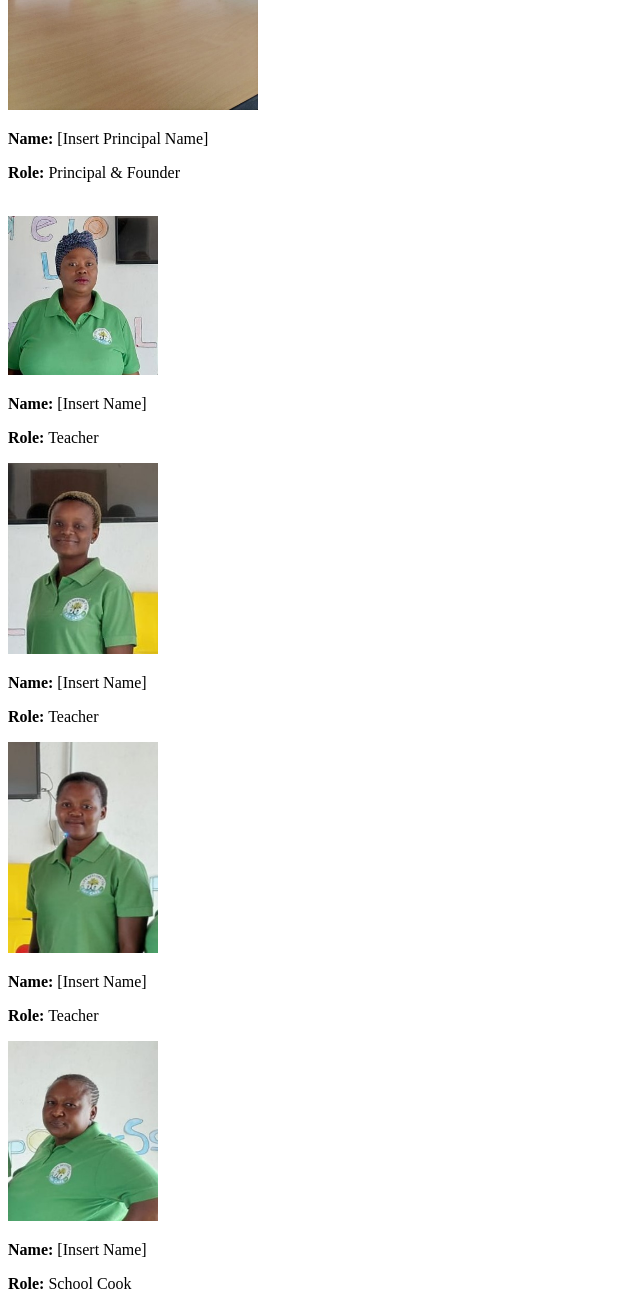
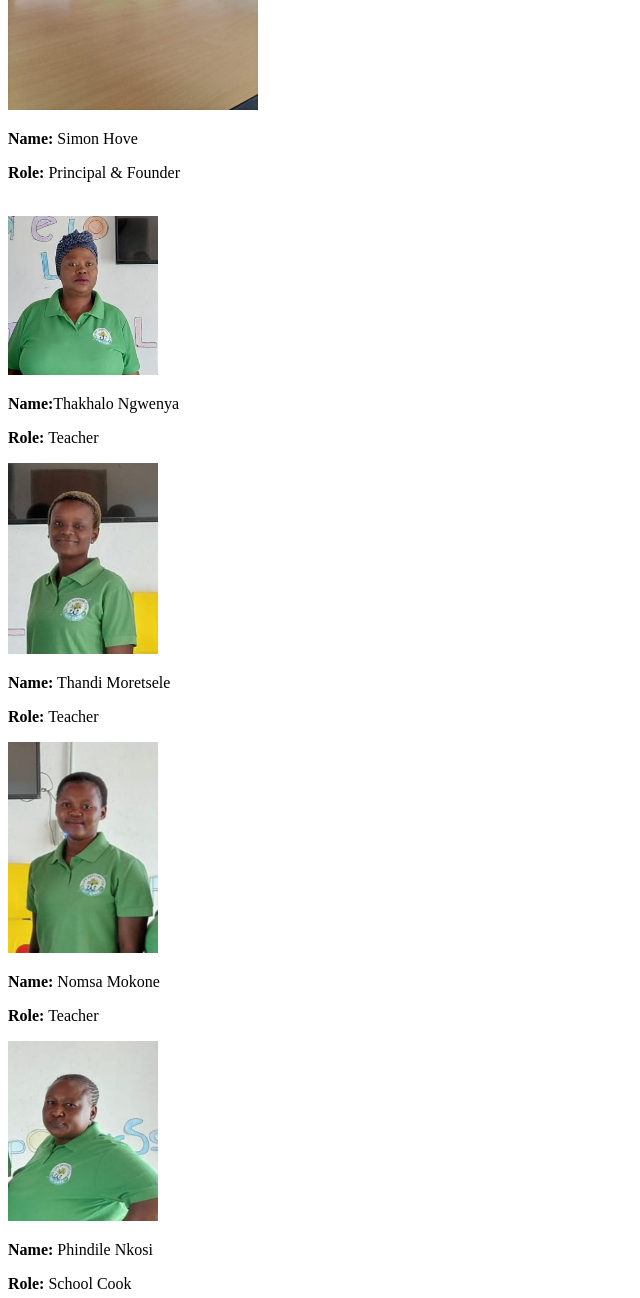
Before and after one commit to Justice-Hove/liferestorationdaycare, a plain HTML site: page about.html in a window 1280 px wide. Shown: the part 882-2180 px from the top of the page, without its empty margins (0-640 px from the left). Drawn offline with Linux system fonts and the light colour scheme.

Commit message:
Update on Staff names
Added the names of the teachers

```diff
--- a/about.html
+++ b/about.html
@@ -60,7 +60,7 @@
             <div id="principal">
                 <h3>The Principal</h3>
                 <img src="img/headmaster.jpeg" alt="Photo of the Principal" width="250">
-                <p><strong>Name:</strong> [Insert Principal Name]</p>
+                <p><strong>Name:</strong> Simon Hove</p>
                 <p><strong>Role:</strong> Principal & Founder</p>
             </div>
 
@@ -69,25 +69,25 @@
             <div id="staff-grid">
                 <article>
                     <img src="img/maam 1.jpeg" alt="Teacher 1" width="150">
-                    <p><strong>Name:</strong> [Insert Name]</p>
+                    <p><strong>Name:</strong>Thakhalo Ngwenya</p>
                     <p><strong>Role:</strong> Teacher</p>
                 </article>
 
                 <article>
                     <img src="img/maam 2.jpeg" alt="Teacher 2" width="150">
-                    <p><strong>Name:</strong> [Insert Name]</p>
+                    <p><strong>Name:</strong> Thandi Moretsele</p>
                     <p><strong>Role:</strong> Teacher</p>
                 </article>
 
                 <article>
                     <img src="img/maam 3.jpeg" alt="Teacher 3" width="150">
-                    <p><strong>Name:</strong> [Insert Name]</p>
+                    <p><strong>Name:</strong> Nomsa Mokone</p>
                     <p><strong>Role:</strong> Teacher</p>
                 </article>
 
                 <article>
                     <img src="img/maam 4.jpeg" alt="School Cook" width="150">
-                    <p><strong>Name:</strong> [Insert Name]</p>
+                    <p><strong>Name:</strong> Phindile Nkosi</p>
                     <p><strong>Role:</strong> School Cook</p>
                 </article>
             </div>
```
